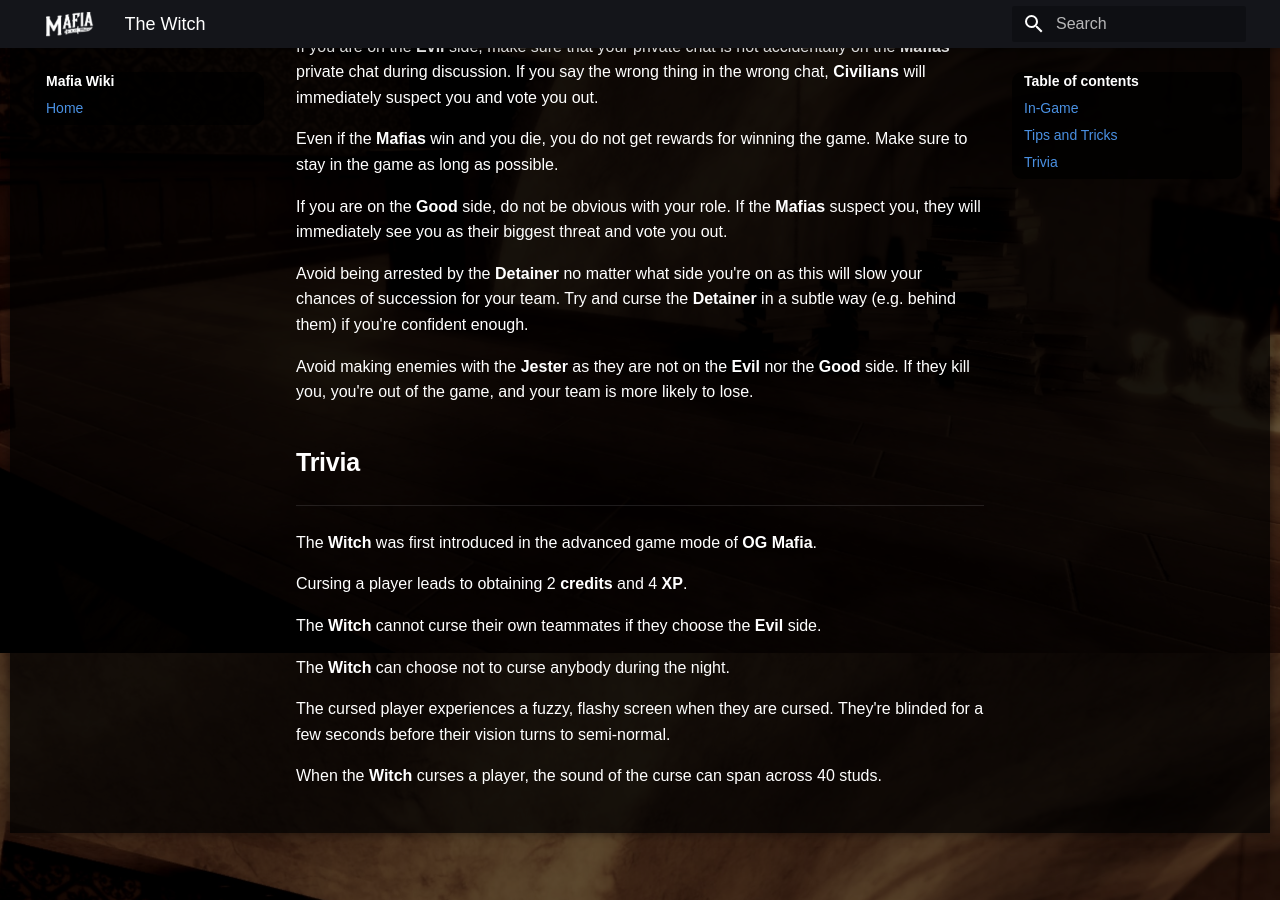
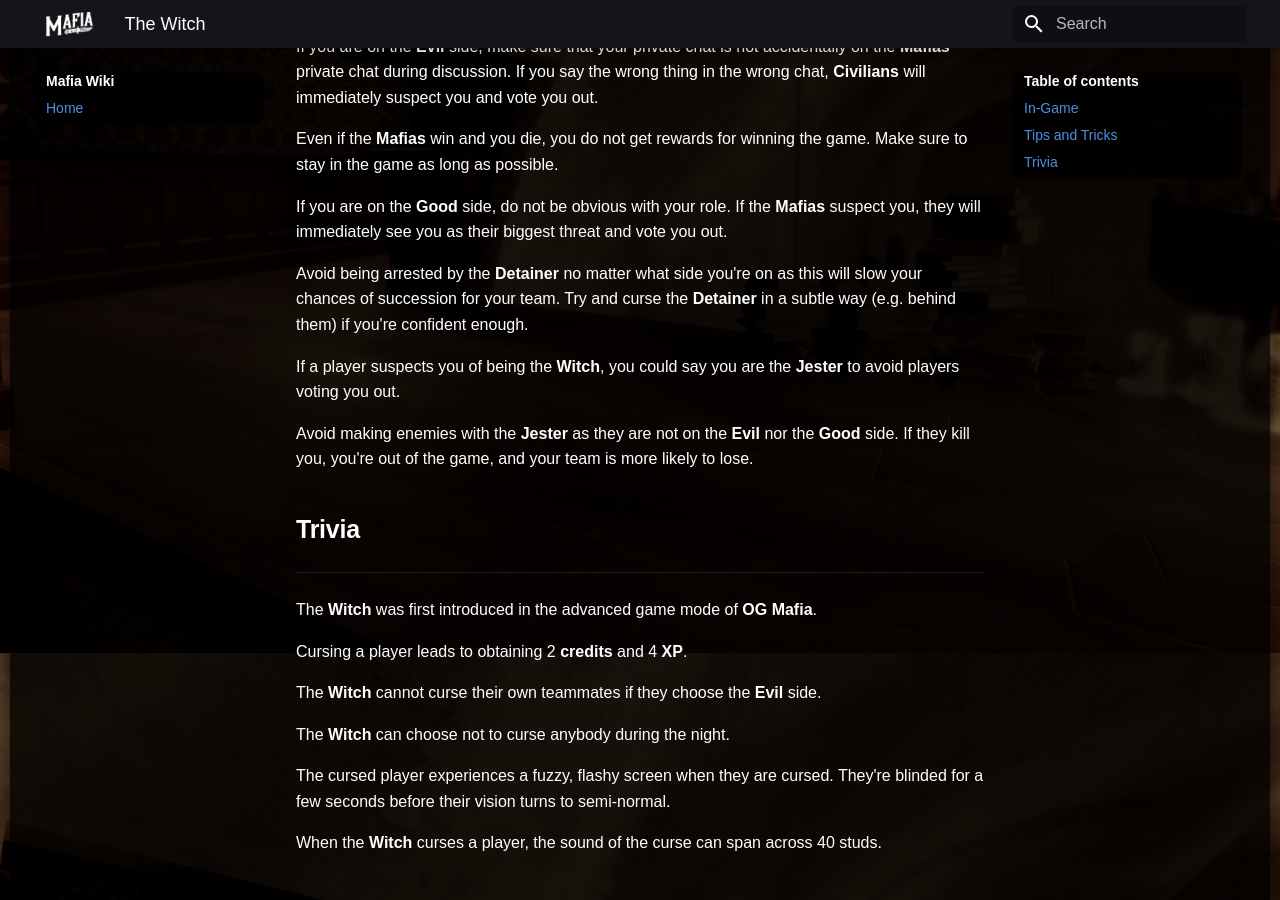
Before and after one commit to OctaNebula/mafia-wiki, an MkDocs documentation site: the page built from docs/roles/witch.md, in a window 1280 px wide and 900 px high, scrolled down 2047 px. Built offline with MkDocs 1.6.1 and Material for MkDocs 9.7.7, drawn with Linux system fonts in a browser that asks for light colours; some web fonts are replaced.

Commit message:
Update witch.md

```diff
--- a/docs/roles/witch.md
+++ b/docs/roles/witch.md
@@ -100,6 +100,8 @@ If you are on the **Good** side, do not be obvious with your role. If the **Mafi
 
 Avoid being arrested by the **Detainer** no matter what side you're on as this will slow your chances of succession for your team. Try and curse the **Detainer** in a subtle way (e.g. behind them) if you're confident enough.
 
+If a player suspects you of being the **Witch**, you could say you are the **Jester** to avoid players voting you out.
+
 Avoid making enemies with the **Jester** as they are not on the **Evil** nor the **Good** side. If they kill you, you're out of the game, and your team is more likely to lose.
 ## **Trivia**
 ---
```
